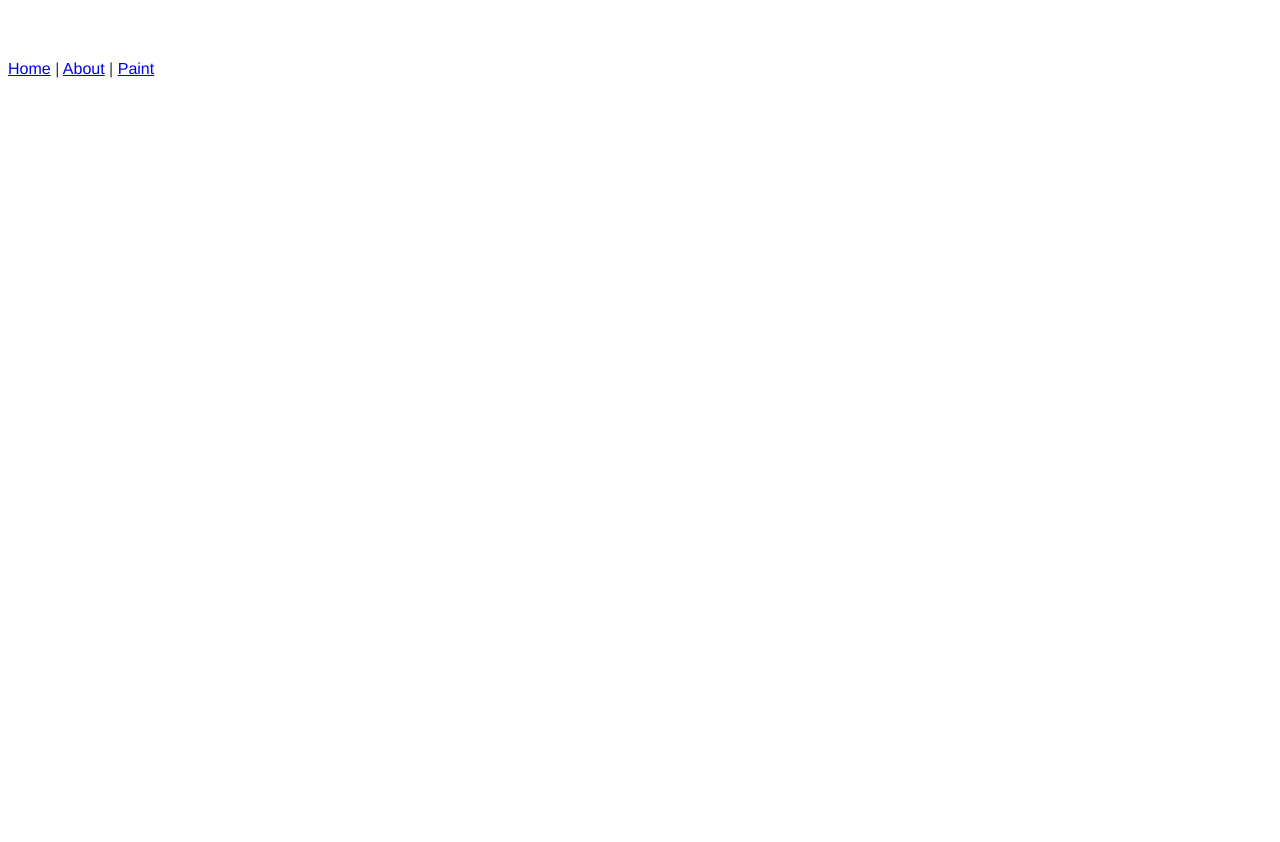
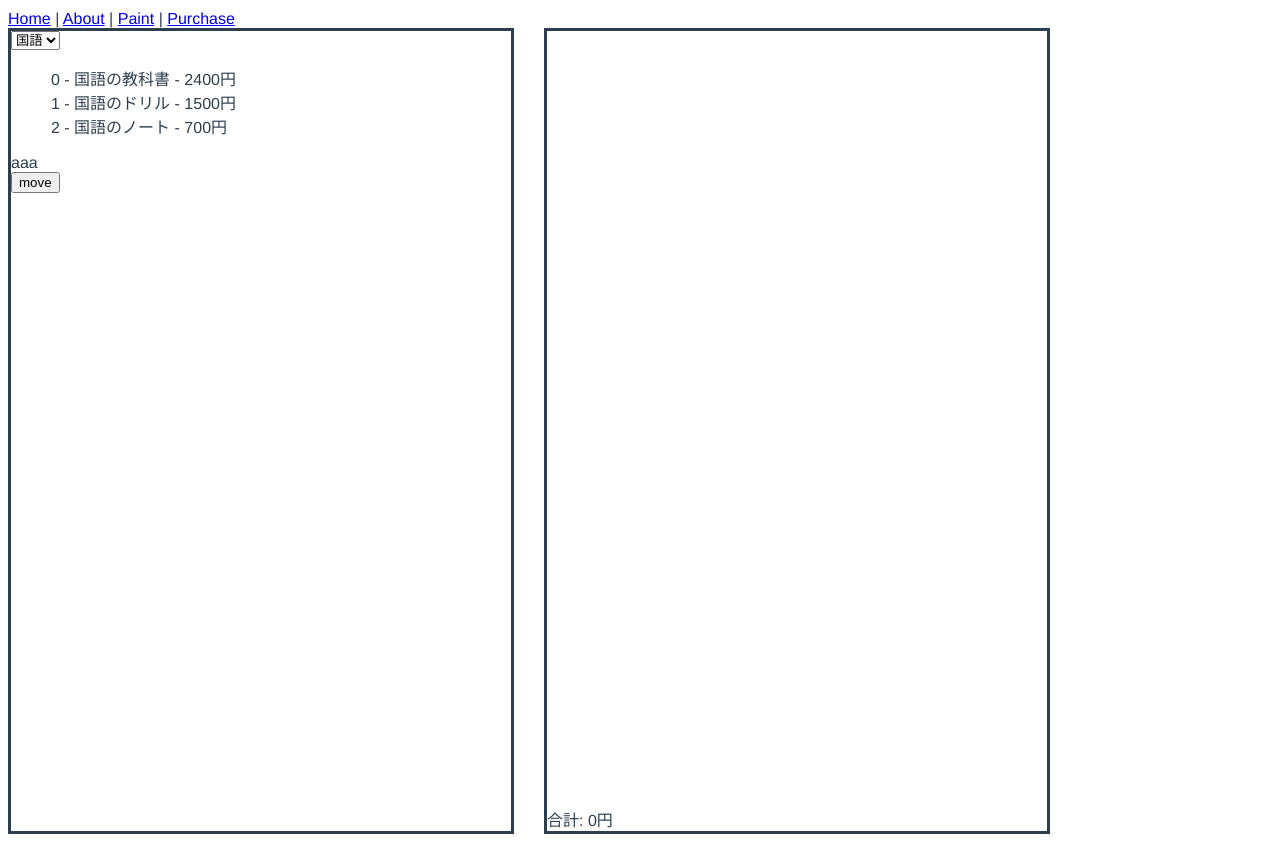
Before and after one commit to rikunishino/paint_app, a Vue app: page /purchase in a window 1280 px wide. Before the commit the page ends 800 px from the top, so only its background shows below. Built offline with nearby package versions, Linux system fonts and the light colour scheme.

Commit message:
[add] ドラッグで商品をカートに移動し合計を算出

```diff
--- a/src/App.vue
+++ b/src/App.vue
@@ -3,7 +3,8 @@
     <div id="nav">
       <router-link to="/">Home</router-link> |
       <router-link to="/about">About</router-link> |
-      <router-link to="/paint">Paint</router-link>
+      <router-link to="/paint">Paint</router-link> |
+      <router-link to="/purchase">Purchase</router-link>
     </div>
     <router-view/>
   </div>
@@ -16,5 +17,5 @@
   -moz-osx-font-smoothing grayscale
   // text-align center
   color #2c3e50
-  margin-top 60px
+  margin-top 10px
 </style>
--- a/src/router/index.js
+++ b/src/router/index.js
@@ -22,6 +22,11 @@ const routes = [
     path: '/paint',
     name: 'Paint',
     component: () => import('../views/Paint.vue')
+  },
+  {
+    path: '/purchase',
+    name: 'Purchase',
+    component: () => import('../views/Purchase.vue')
   }
 ]
 
--- /dev/null
+++ b/src/views/Purchase.vue
@@ -0,0 +1,172 @@
+<template>
+  <div class="purchasePage" @mouseup="reset">
+
+    <div class="product">
+      <select v-model="subject">
+        <option>国語</option>
+        <option>算数</option>
+        <option>英語</option>
+        <option>理科</option>
+        <option>社会</option>
+      </select>
+      {{ products.subject }}
+      <ul class="productList">
+        <li ref="product" v-for="product in products" :key="product.id" @mousedown="dragStart(product)">
+          <div v-if="product.subject==subject">
+            {{ product.id }} - {{ product.name }} - {{ product.price }}円
+          </div>
+        </li>
+      </ul>
+      <div ref="aaa">aaa</div>
+      <button @click="move()">move</button>
+    </div>
+
+    <div class="cart" @mouseup="dragEnd">
+      <ul class="putProductList">
+        <li v-for="putProduct in putProducts" :key="putProduct.id">
+          {{ putProduct.id }} - {{ putProduct.name }} - {{ putProduct.price }}円
+        </li>
+      </ul>
+      <div class="total">
+        合計: {{ total }}円
+      </div>
+    </div>
+  </div>
+</template>
+
+<script>
+// 選択中の科目
+var selectedSubject = '国語';
+
+// 商品の要素
+var product = null
+
+// ドラッグしているかどうか
+var isDrag = false
+
+export default {
+  data() {
+    return {
+      // 商品一覧
+      products: [
+        {id: '0', subject: '国語', name: '国語の教科書', price: 2400},
+        {id: '1', subject: '国語', name: '国語のドリル', price: 1500},
+        {id: '2', subject: '国語', name: '国語のノート', price: 700},
+        {id: '3', subject: '算数', name: '算数の教科書', price: 2600},
+        {id: '4', subject: '算数', name: '算数のドリル', price: 1800},
+        {id: '5', subject: '算数', name: '算数のドリル2', price: 1600},
+        {id: '6', subject: '算数', name: '算数のノート', price: 600},
+        {id: '7', subject: '英語', name: '英語の教科書', price: 1200},
+        {id: '8', subject: '英語', name: '英語のドリル', price: 1100},
+        {id: '9', subject: '英語', name: '英語のノート', price: 700},
+        {id: '10', subject: '理科', name: '理科の教科書', price: 3000},
+        {id: '11', subject: '理科', name: '理科のノート', price: 900},
+        {id: '12', subject: '社会', name: '社会の教科書', price: 2800},
+        {id: '13', subject: '社会', name: '社会のノート', price: 800}
+      ],
+      // 表示中の科目
+      subject: selectedSubject,
+
+      // カート内商品
+      putProducts: [],
+
+      // 合計金額
+      total: 0
+    }
+  },
+  mounted: function() {
+    // 商品の要素取得
+    product = this.$refs.product
+  },
+  methods: {
+    /**
+     * ドラッグ開始
+     */
+    dragStart: function(targetProduct) {
+      console.log('ドラッグ開始')
+      isDrag = true
+      product = targetProduct
+    },
+    /**
+     * ドラッグ中
+     */
+    dragging: function(product) {
+
+    },
+    /**
+     * ドラッグ終了
+     */
+    dragEnd: function() {
+      if(!isDrag) {
+        return
+      }
+      console.log('ドラッグ終了')
+      isDrag = false
+      // console.log(this.putProducts.length)
+      this.putProducts[this.putProducts.length] =
+        { id: product.id, subject: product.subject, name: product.name, price: product.price }
+      this.total += product.price
+    },
+    reset: function() {
+      product = null
+      isDrag = false
+    },
+    // move: function() {
+    //   product[1].style.position = 'absolute'
+    //   product[1].style.left = '300px'
+
+    //   var aaa = this.$refs.aaa
+    //   aaa.style.position = 'absolute'
+    //   console.log(product[1].style)
+    //   aaa.style.top = '100px'
+    //   aaa.style.left = '100px'
+    // }
+  }
+}
+</script>
+
+<style>
+/*
+    親要素
+*/
+.purchasePage {
+  display: flex;
+}
+
+/*
+    商品一覧
+*/
+.product {
+  width: 500px;
+  height: 800px;
+  border: solid 3px;
+}
+
+.productList {
+  list-style: none;
+}
+
+.productList li {
+  user-select: none;
+}
+
+/*
+    カート
+*/
+.cart {
+  position: relative;
+  width: 500px;
+  height: 800px;
+  margin-left: 30px;
+  border: solid 3px;
+}
+
+.putProductList {
+  list-style: none;
+}
+
+.total {
+  position: absolute;
+  bottom: 0;
+}
+</style>
```
